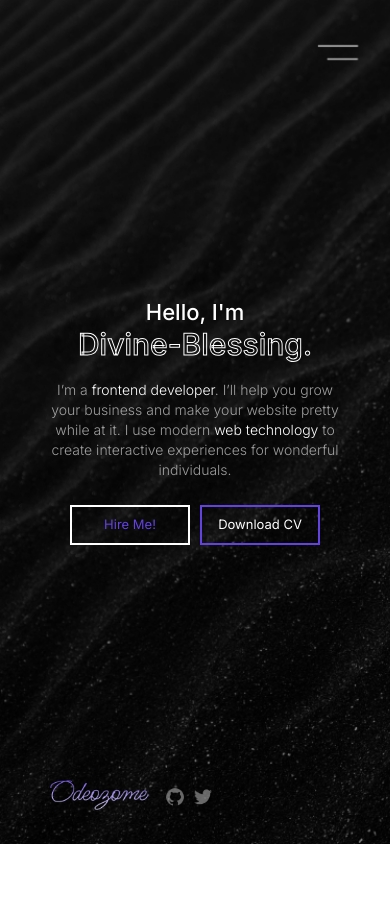
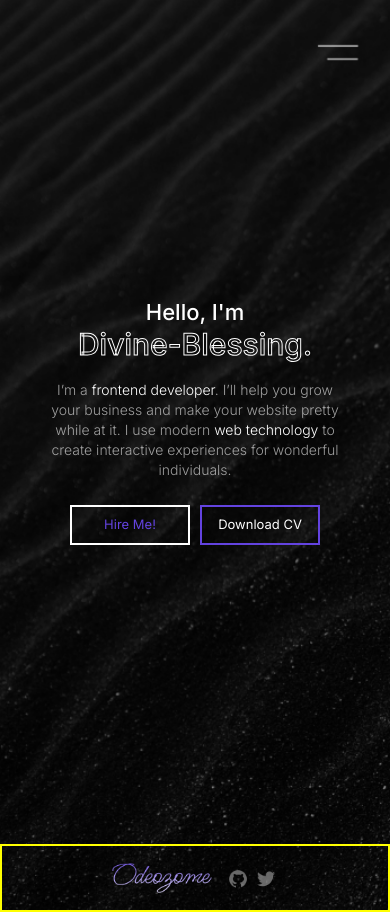
Before and after one commit to Divine-Blessing/Odeozome, a website: page index.html in a window 390 px wide. Before the commit the page ends 844 px from the top, so only its background shows below. Drawn offline with Linux system fonts and the light colour scheme; a web font is replaced by a local one.

Commit message:
Add files via upload

```diff
--- a/CSS/style.css
+++ b/CSS/style.css
@@ -130,6 +130,9 @@ body{
 /* FOOTER */
 #footer{
     min-height: 8vh;
+    display: flex;
+    justify-content: center;
+    align-items: center;
     position: fixed;
     bottom: 15px;
     left: 100px;
@@ -231,7 +234,7 @@ body{
     }
     .links{
         padding: 8rem 0 0 0;
-        backdrop-filter: blur(5px);
+        backdrop-filter: blur(10px);
         background-color: rgba(0, 0, 0, 0.6);
     }
     #navbar .links a{
@@ -323,10 +326,22 @@ body{
     }
 }
 @media(max-width: 460px){
+    #footer{
+        min-height: 8vh;
+        display: flex;
+        /* justify-content: normal; */
+        align-items: center;
+        /* padding-left: 3.6rem; */
+        border: 2px solid yellow;
+        position: relative;
+        bottom: 0;
+        left: 0;
+    }
     .links{
         inset: 0 0 0 0%;
         padding: 12rem 0 0 0 ;
         backdrop-filter: blur(15px);
+        -webkit-backdrop-filter: blur(15px);
     }
     #navbar .links a {
         font-size: 20px;
--- a/index.html
+++ b/index.html
@@ -55,7 +55,7 @@
     <!-- FOOTER -->
     <footer
       id="footer"
-      class="d-flex justify-content-center align-items-center"
+      class=""
     >
       <div class="logodiv">
         <img src="./img/Odeozome (1).png" alt="" class="img" />
```
Also changed, not shown: CSS/Resume.css (+1 -22 lines).
